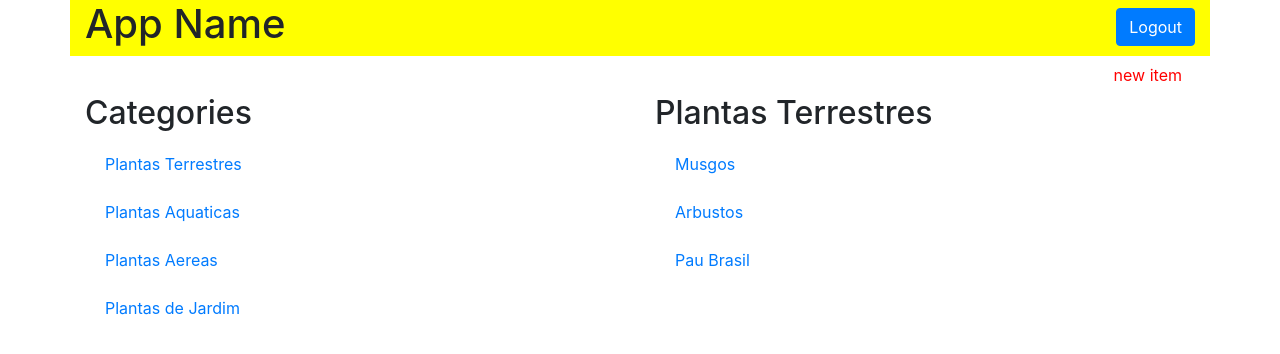
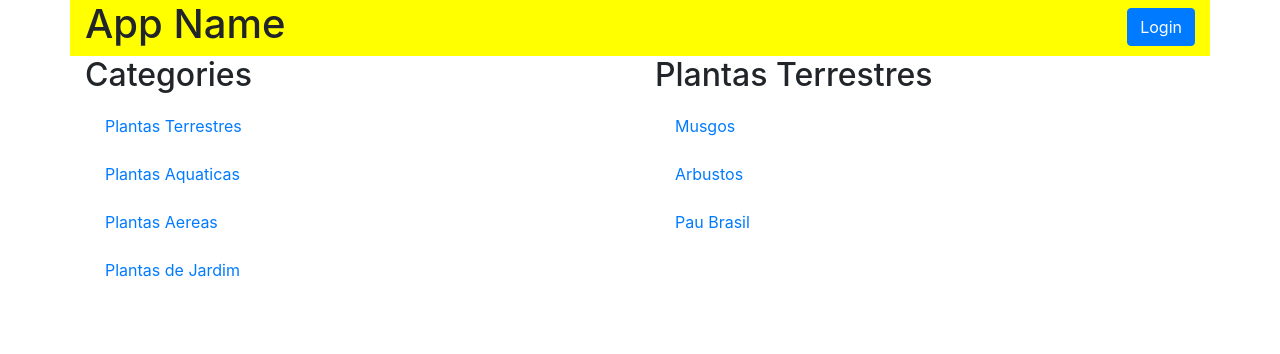
Before and after one commit to psaviott/Item-Catalog, a Flask app: page /category/1/items in a window 1280 px wide. Shown: the top 354 px of the page. Run offline with Flask 2, Linux system fonts and the light colour scheme; some libraries are stand-ins or nearby versions.

Commit message:
feat: block pages for non logged users

```diff
--- a/application.py
+++ b/application.py
@@ -4,11 +4,13 @@ from sqlalchemy import create_engine
 from sqlalchemy.orm import sessionmaker, relationship
 from sqlalchemy.ext.declarative import declarative_base
 from models import Base, Item, Category, User
-from flask.ext.httpauth import HTTPBasicAuth
+from flask import session as login_session
+from flask_httpauth import HTTPBasicAuth
 import json
 from oauth2client.client import flow_from_clientsecrets
 from oauth2client.client import FlowExchangeError
 import httplib2
+
 
 auth = HTTPBasicAuth()
 
@@ -17,6 +19,12 @@ Base.metadata.bind = engine
 DBSession = sessionmaker(bind=engine)
 session = DBSession()
 app = Flask(__name__)
+
+
+@app.route('/login')
+def showLogin():
+    return render_template('login.html')
+
 
 # Add JSON API Endpoint for categories
 # Fix: display items into the correct catalog
@@ -44,16 +52,21 @@ def itemJSON(category_id, item_id):
 @app.route('/category')
 def catalogFunction():
     category = session.query(Category)
-    if category == 0:
-        flash("You have no categories yet!")
-        return render_template('catalog.html', plantas=category)
+    if 'username' not in login_session:
+        return render_template('publicCatalog.html', plantas=category)
     else:
-        return render_template('catalog.html', plantas=category)
+        if category == 0:
+            flash("You have no categories yet!")
+            return render_template('catalog.html', plantas=category)
+        else:
+            return render_template('catalog.html', plantas=category)
 
 # Create the app.route functions for create a new category
 @app.route('/category/new', methods=['GET', "POST"])
 def newCategoryFunction():
     category = session.query(Category)
+    if 'username' not in login_session:
+        return redirect('/login')
     if request.method == 'POST':
         newCategory = Category(
             name=request.form['name'])
@@ -69,6 +82,8 @@ def newCategoryFunction():
 @app.route('/category/<int:category_id>/edit', methods=['GET', "POST"])
 def editCategoryFunction(category_id):
     category2 = session.query(Category).filter_by(id=category_id).one()
+    if 'username' not in login_session:
+        return redirect('/login')
     if request.method == 'POST':
         if request.form['name']:
             category2.name = request.form['name']
@@ -84,6 +99,8 @@ def editCategoryFunction(category_id):
 def deleteCategoryFunction(category_id):
     category = session.query(Category)
     category2 = session.query(Category).filter_by(id=category_id).one()
+    if 'username' not in login_session:
+        return redirect('/login')
     if request.method == 'POST':
         session.delete(category2)
         session.commit()
@@ -99,17 +116,32 @@ def categoryFunction(category_id):
     category = session.query(Category)
     category2 = session.query(Category).filter_by(id=category_id).one()
     items = session.query(Item).filter_by(category_id=category2.id)
-    if not items:
-        flash("You have no items yet!")
-        return render_template('category.html', plantas=category, plantas2=category2, itemName=items)
+    if 'username' not in login_session:
+        return render_template('publicCategory.html', plantas=category, plantas2=category2, itemName=items)
     else:
-        return render_template('category.html', plantas=category, plantas2=category2, itemName=items)
+        if not items:
+            flash("You have no items yet!")
+            return render_template('category.html', plantas=category, plantas2=category2, itemName=items)
+        else:
+            return render_template('category.html', plantas=category, plantas2=category2, itemName=items)
+
+# Create the app.route function to display item
+@app.route('/category/<int:category_id>/items/<int:item_id>')
+def itemFunction(category_id, item_id):
+    category2 = session.query(Category).filter_by(id=category_id).one()
+    items = session.query(Item).filter_by(id=item_id).one()
+    if 'username' not in login_session:
+        return render_template('publicItem.html', itemName=items, category=category2)
+    else:
+        return render_template('item.html', itemName=items, category=category2)
 
 # Create the app.route function to add new item to category
 @app.route('/category/<int:category_id>/items/new', methods=['GET', "POST"])
 def newItemFunction(category_id):
     category = session.query(Category)
     category2 = session.query(Category).filter_by(id=category_id).one()
+    if 'username' not in login_session:
+        return redirect('/login')
     if request.method == 'POST':
         newItem = Item(
             name=request.form['name'], description=request.form['description'],
@@ -121,13 +153,6 @@ def newItemFunction(category_id):
     else:
         return render_template('newItem.html', category=category, category2=category2)
 
-# Create the app.route function to display item
-@app.route('/category/<int:category_id>/items/<int:item_id>')
-def itemFunction(category_id, item_id):
-    category2 = session.query(Category).filter_by(id=category_id).one()
-    items = session.query(Item).filter_by(id=item_id).one()
-    return render_template('item.html', itemName=items, category=category2)
-
 
 # Create the app.route function to edit item
 @app.route('/category/<int:category_id>/items/<int:item_id>/edit', methods=['GET', 'POST'])
@@ -135,6 +160,8 @@ def editItemFunction(category_id, item_id):
     category = session.query(Category)
     category2 = session.query(Category).filter_by(id=category_id).one()
     editItem = session.query(Item).filter_by(id=item_id).one()
+    if 'username' not in login_session:
+        return redirect('/login')
     if request.method == 'POST':
         if request.form['name']:
             editItem.name = request.form['name']
@@ -154,6 +181,8 @@ def editItemFunction(category_id, item_id):
 def deleteItemFunction(category_id, item_id):
     category2 = session.query(Category).filter_by(id=category_id).one()
     deleteItem = session.query(Item).filter_by(id=item_id).one()
+    if 'username' not in login_session:
+        return redirect('/login')
     if request.method == 'POST':
         session.delete(deleteItem)
         session.commit()
--- a/models.py
+++ b/models.py
@@ -7,7 +7,7 @@ import random, string
 from itsdangerous import(TimedJSONWebSignatureSerializer as Serializer, BadSignature, SignatureExpired)
 
 Base = declarative_base()
-secret_key = ''.join(random.choice(string.ascii_uppercase + string.digits) for x in xrange(32))
+secret_key = ''.join(random.choice(string.ascii_uppercase + string.digits) for x in range(32))
 
 class Category(Base):
     __tablename__ = 'category'
--- a/templates/header.html
+++ b/templates/header.html
@@ -2,7 +2,9 @@
   <div class="col-md-6">
     <h1>App Name</h1>
   </div>
-  <div class="col-md-6">
-    <button type="button"  id="log-in-out-button" class="btn btn-primary">Logout</button>
+  <div class="col-md-6 text-right">
+    <a href="{{url_for('showLogin')}}">
+      <button type="button"  id="log-in-out-button" class="btn btn-primary">Login</button>
+    </a>
   </div>
 </header>
--- a/templates/publicCategory.html
+++ b/templates/publicCategory.html
@@ -1,27 +1,22 @@
 {% extends "main.html" %}
 {% block content %}
 {% include "header.html" %}
-    <section class="row margin-top-sections">
+    <section class="row">
       <div class="col-md-6">
         <h2>Categories</h2>
-        <div class="list-group">
-          <a href="#" class="list-group-item">Plantas Terrestres</a>
-          <a href="#" class="list-group-item">Plantas Aquáticas</a>
-          <a href="#" class="list-group-item">Plantas Aéreas</a>
-          <a href="#" class="list-group-item">Plantas de Jardim</a>
-          <a href="#" class="list-group-item">Plantas Ornamentais</a>
-          <a href="#" class="list-group-item">Plantas Medicinais e Ervas</a>
-          <a href="#" class="list-group-item">Plantas Tóxicas ou Venenosas</a>
-          <a href="#" class="list-group-item">Plantas Carnívoras</a>
-        </div>
+        {% for i in plantas %}
+          <div class="list-group">
+            <a href="{{ url_for('categoryFunction', category_id=i.id)}}" class="list-group-item" class="list-group-item">{{ i.name }}</a>
+          </div>
+        {% endfor %}
       </div>
       <div class="col-md-6">
-        <h2>Lastest Items</h2>
-        <div class="list-group">
-          <a href="#" class="list-group-item">Jiboia</a>
-          <a href="#" class="list-group-item">Bromelia</a>
-          <a href="#" class="list-group-item">Violeta</a>
-        </div>
+        <h2>{{ plantas2.name }}</h2>
+        {% for i in itemName %}
+          <div class="list-group">
+            <a href="{{ url_for('itemFunction', item_id=i.id, category_id=plantas2.id)}}" class="list-group-item" class="list-group-item">{{ i.name }}</a>
+          </div>
+        {% endfor %}
       </div>
     </section>
 {% endblock %}
```
Also changed, not shown: templates/login.html (added, +115 -0 lines), templates/publicCatalog.html (+14 -24 lines), plants.db, 1 other file.
